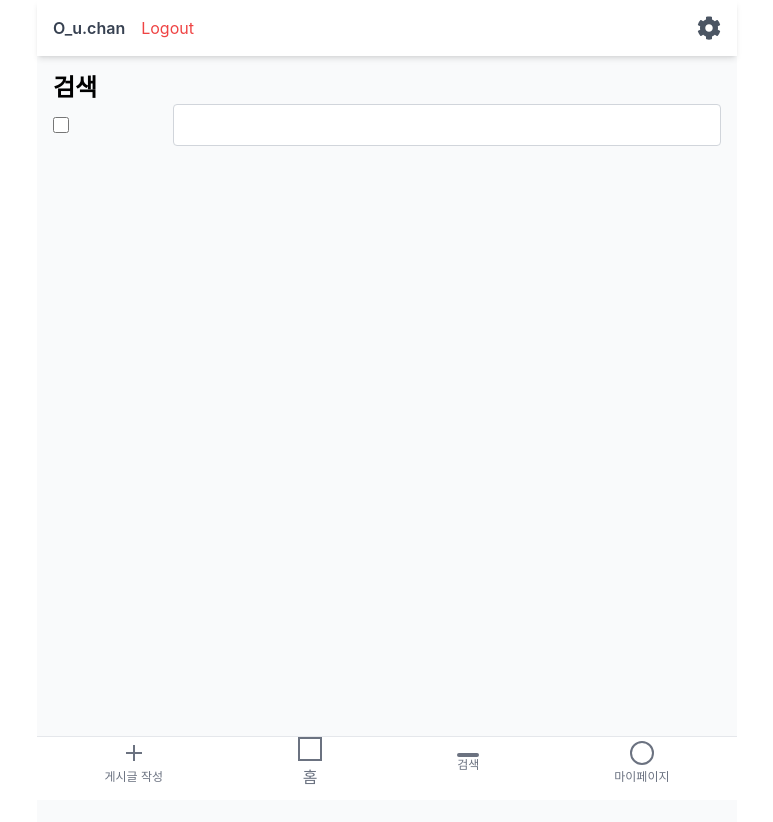
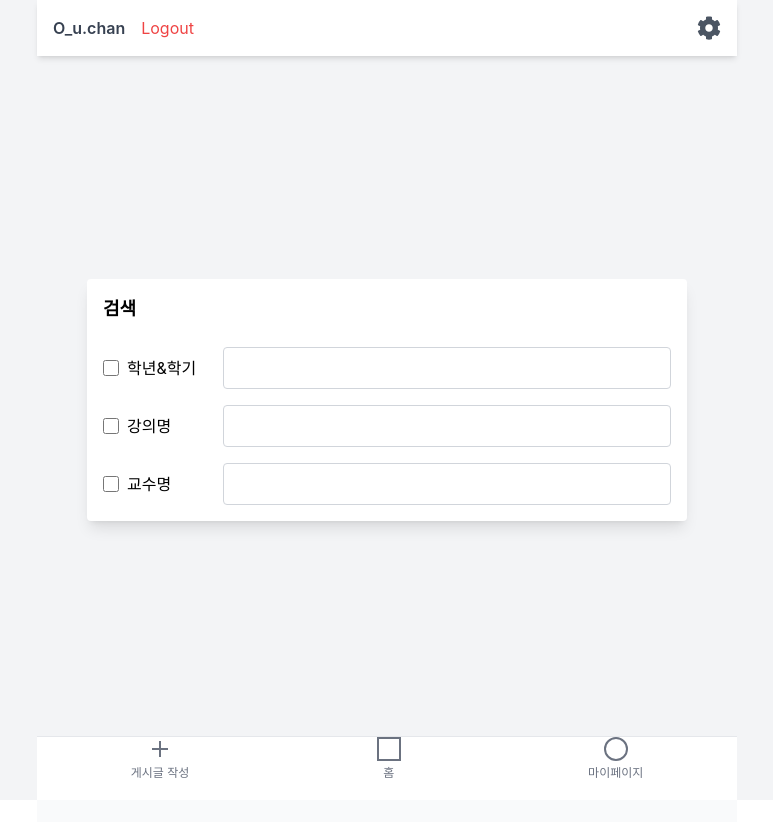
Before and after one commit to sogong24/front, a React (Create React App) app: page /Search in a window 1280 px wide. Shown: the top 822 px of the page, without its empty margins (253-1026 px from the left). Built offline with nearby package versions, Linux system fonts and the light colour scheme.

Commit message:
SearchPage, HomePage 통합

```diff
--- a/src/App.js
+++ b/src/App.js
@@ -2,7 +2,6 @@ import React from 'react';
 import { BrowserRouter as Router, Routes, Route } from 'react-router-dom';
 import Layout from './components/common/Layout';
 import HomePage from './pages/HomePage';
-import SearchPage from './pages/SearchPage';
 import MyPage from './pages/MyPage';
 import "./index.css";
 import './App.css';
@@ -14,7 +13,6 @@ function App() {
           <Routes>
             <Route path="/" element={<HomePage />} />
             <Route path="/MyPage" element={<MyPage />} />
-            <Route path="/Search" element={<SearchPage />} />
             {/* <Route path="/Signup" element={<Signup />} /> */}
             {/* <Route path="*" element={<Error />} /> */}
           </Routes>
--- a/src/components/common/Layout.js
+++ b/src/components/common/Layout.js
@@ -1,11 +1,9 @@
 import { useLocation } from 'react-router-dom';
 import Menubar from './Menubar';
-import SearchFrame from './SearchFrame';
 import SettingBar from './SettingBar';
+import HomePage from '../../pages/HomePage';
 
-function Layout({ children }) {
-    const location = useLocation();
-    const showSearchFrame = ['/', '/search'].includes(location.pathname);
+function Layout() {
 
     return (
         <div className='bg-white min-h-screen'>
@@ -13,14 +11,7 @@ function Layout({ children }) {
                 <div className='sticky top-0 bg-white z-10'>
                     <SettingBar/>
                 </div>
-                <div className='min-h-screen'>
-                    {children}
-                    {showSearchFrame && (
-                        <div className='bg-white'>
-                            <SearchFrame />
-                        </div>
-                    )}
-                </div>
+                <HomePage />
                 <Menubar />
             </div>
         </div>
--- a/src/components/common/Menubar.js
+++ b/src/components/common/Menubar.js
@@ -27,15 +27,7 @@ function Menubar() {
                     <div className='w-6 h-6 mb-1'>
                         <div className="w-full h-full border-2 border-current" />
                     </div>
-                <span className="text-us">홈</span>
-                </Link>
-
-                {/* 검색 메뉴 */}
-                <Link to="/search" className={`flex flex-col items center ${isActive('/search')}`}>
-                    <div classname="w-6 h-6 mb-1">
-                        <div className="w-full h-full rounded-full border-2 border-current"  />
-                    </div>
-                    <span className="text-xs">검색</span>
+                    <span className="text-xs">홈</span>
                 </Link>
 
                 {/* 마이페이지 */}
--- a/src/pages/HomePage.js
+++ b/src/pages/HomePage.js
@@ -1,9 +1,11 @@
-function HomePage() {
+import SearchFrame from "../components/common/SearchFrame";
+
+function Homepage() {
     return (
-        <div className="p-4">
-            <h1 className="text-2xl font-bold">홈</h1>
+        <div className="min-h-screen">
+            <SearchFrame />
         </div>
     );
 }
 
-export default HomePage;
+export default Homepage;
--- a/src/pages/SearchPage.js
+++ /dev/null
@@ -1,20 +0,0 @@
-import SearchBar from '../components/search/SearchBar';
-import SearchResults from '../components/search/SearchResults.js';
-import SearchFilters from '../components/search/SearchFilters.js';
-
-function SearchPage() {
-    return (
-        <div className='p-4'>
-            <h1 className='text-2xl font-bold'>검색</h1>
-            <div className='space-y-4'>
-                {/* 검색 체크박스 - 학년&학기, 강의명, 교수명 */}
-                {/* 입력 가능 + 체크박스 가능 */}
-                <SearchBar />
-                {/* <SearchFilters />
-                <SearchResults /> */}
-            </div>
-        </div>
-    );
-}
-
-export default SearchPage;
```
